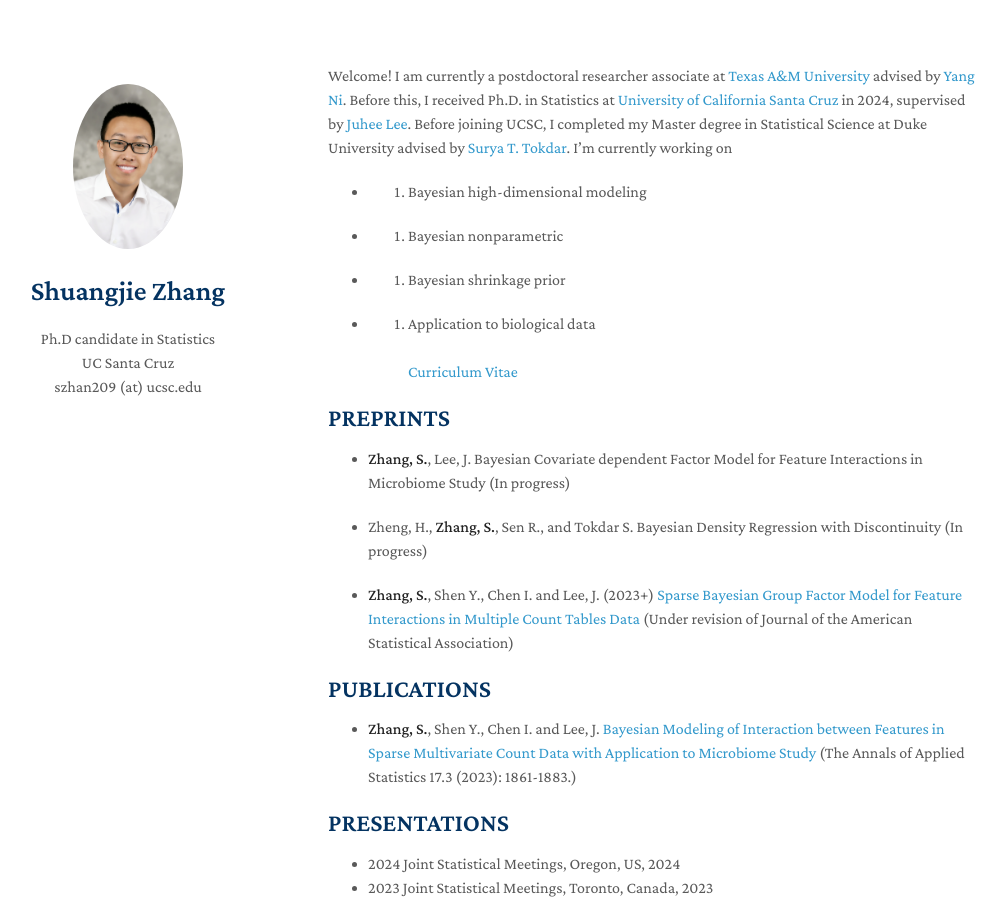
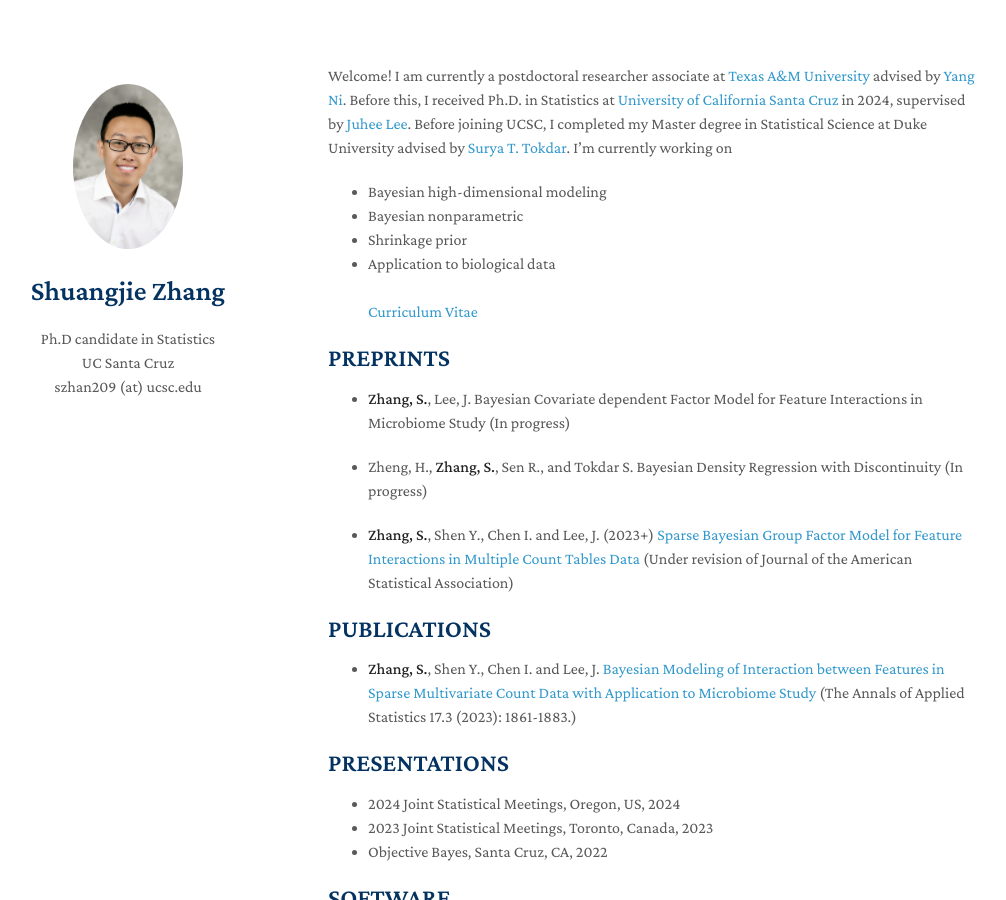
Before and after one commit to shuang-jie/shuang-jie.github.io, a Jekyll site: the page built from index.md, in a window 1280 px wide and 900 px high. Shown: the whole window, without its empty margins (142-1148 px from the left). Built offline with Jekyll 4.4.1, drawn with Linux system fonts in a browser that asks for light colours; nearby versions of some CDN libraries; a style sheet for code colours, icons or effects is not loaded.

Commit message:
Update index.md

```diff
--- a/index.md
+++ b/index.md
@@ -4,10 +4,10 @@ layout: homepage
 
 Welcome! I am currently a postdoctoral researcher associate at [Texas A&M University](https://stat.tamu.edu/) advised by [Yang Ni](https://nystat.github.io/yni/). Before this, I received Ph.D. in Statistics at [University of California Santa Cruz](https://www.ucsc.edu/) in 2024, supervised by [Juhee Lee](https://sites.google.com/ucsc.edu/juheelee/home?authuser=0). Before joining UCSC, I completed my Master degree in Statistical Science at Duke University advised by [Surya T. Tokdar](http://www2.stat.duke.edu/~st118/). I’m currently working on
 
-- 1. Bayesian high-dimensional modeling
-- 2. Bayesian nonparametric
-- 3. Bayesian shrinkage prior
-- 4. Application to biological data
+- Bayesian high-dimensional modeling
+- Bayesian nonparametric
+- Shrinkage prior
+- Application to biological data
 <br>
 <br>
 [Curriculum Vitae](https://shuang-jie.github.io/files/Cv.pdf)
```
